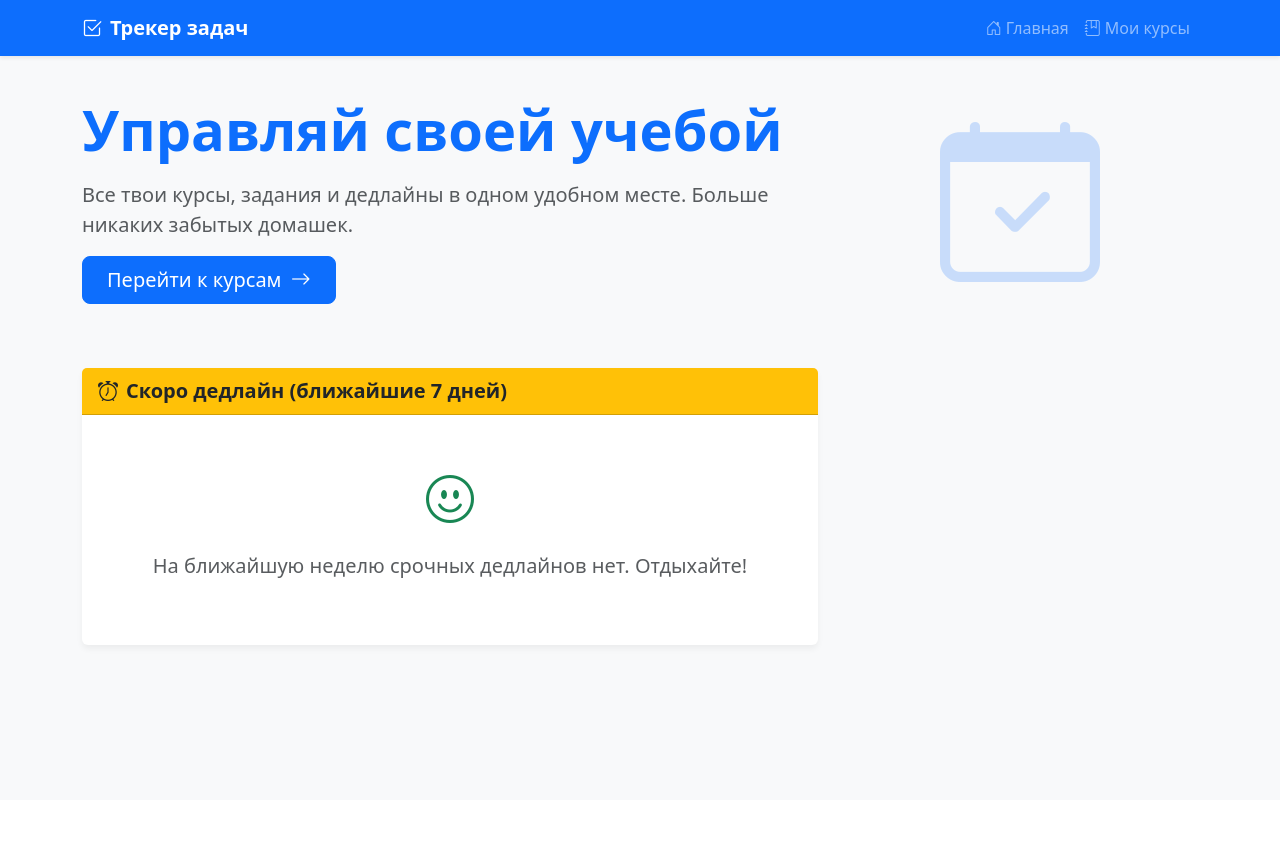
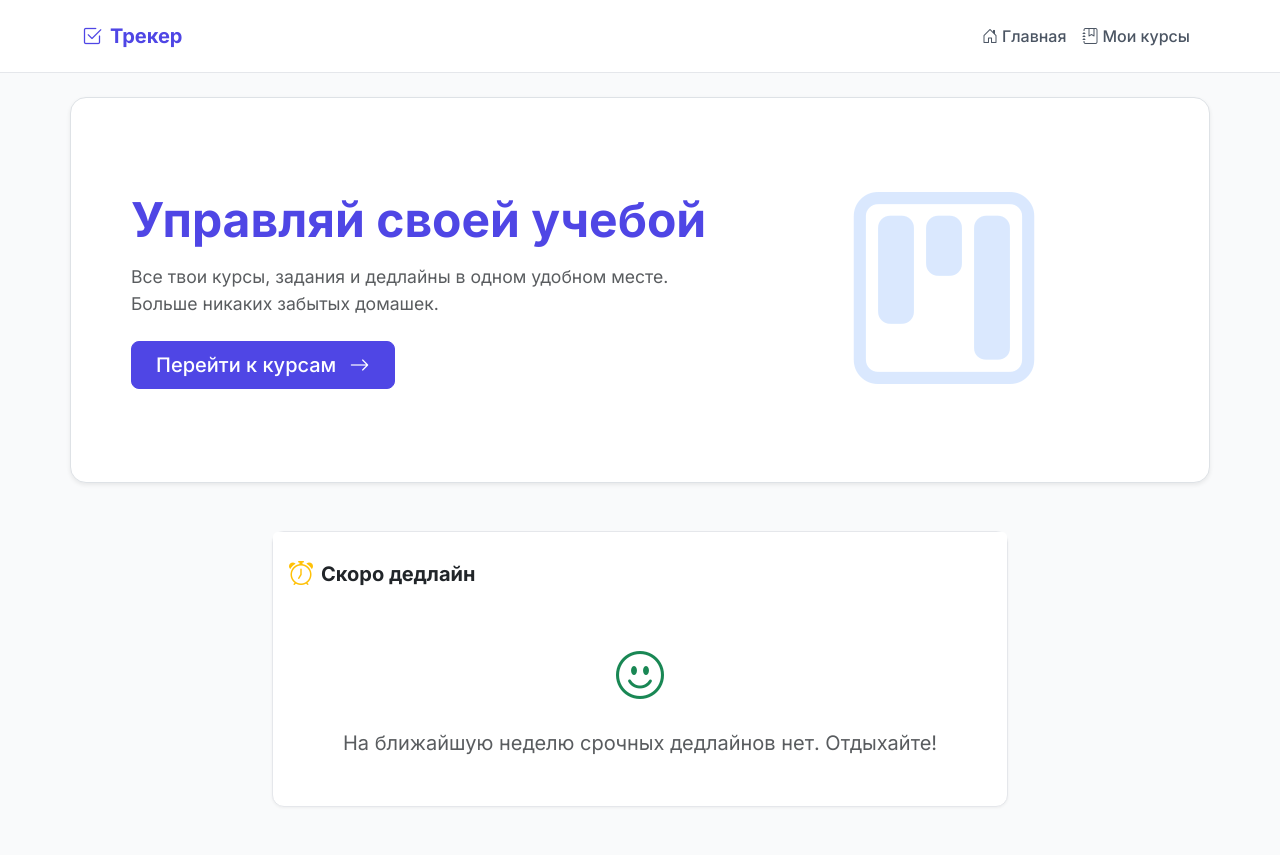
Before and after one commit to yazeffIvan/study-task-tracker, a FastAPI app: page / in a window 1280 px wide. Before the commit the page ends 649 px from the top, so only its background shows below. Run offline with FastAPI, Linux system fonts and the light colour scheme.

Commit message:
feat: full UI CRUD, stats and modern design (#41)
* feat: full UI CRUD, stats and modern design

* test: add missing coverage for CRUD operations

```diff
--- a/src/main.py
+++ b/src/main.py
@@ -144,3 +144,74 @@
         name="index.html",
         context={"title": "Трекер учебных задач", "upcoming_tasks": upcoming_tasks},
     )
+
+
+@app.post("/courses/{course_id}/delete")
+def delete_course(course_id: int, db: Session = Depends(get_db)):
+    """Удаление курса и всех его заданий."""
+    course = db.query(Course).filter(Course.id == course_id).first()
+    if not course:
+        raise HTTPException(status_code=404, detail="Курс не найден")
+    db.delete(course)
+    db.commit()
+    return RedirectResponse(url="/courses", status_code=303)
+
+
+@app.post("/tasks/{task_id}/delete")
+def delete_task(task_id: int, db: Session = Depends(get_db)):
+    """Удаление задания."""
+    task = db.query(Task).filter(Task.id == task_id).first()
+    if not task:
+        raise HTTPException(status_code=404, detail="Задание не найдено")
+    course_id = task.course_id
+    db.delete(task)
+    db.commit()
+    return RedirectResponse(url=f"/courses/{course_id}", status_code=303)
+
+
+@app.get("/tasks/{task_id}/edit", response_class=HTMLResponse)
+def edit_task_page(request: Request, task_id: int, db: Session = Depends(get_db)):
+    """Страница редактирования задания."""
+    task = db.query(Task).filter(Task.id == task_id).first()
+    if not task:
+        raise HTTPException(status_code=404, detail="Задание не найдено")
+
+    return templates.TemplateResponse(
+        request=request,
+        name="task_edit.html",
+        context={"title": "Редактирование", "task": task, "error": None},
+    )
+
+
+@app.post("/tasks/{task_id}/edit")
+def edit_task(
+        request: Request,
+        task_id: int,
+        title: str = Form(...),
+        deadline: str = Form(None),
+        db: Session = Depends(get_db),
+):
+    """Обработка формы редактирования."""
+    task = db.query(Task).filter(Task.id == task_id).first()
+    if not task:
+        raise HTTPException(status_code=404, detail="Задание не найдено")
+
+    if not title.strip():
+        return templates.TemplateResponse(
+            request=request,
+            name="task_edit.html",
+            context={"title": "Редактирование", "task": task, "error": "Название обязательно"},
+            status_code=400,
+        )
+
+    parsed_deadline = None
+    if deadline:
+        try:
+            parsed_deadline = datetime.strptime(deadline, "%Y-%m-%dT%H:%M")
+        except ValueError:
+            pass
+
+    task.title = title.strip()
+    task.deadline = parsed_deadline
+    db.commit()
+    return RedirectResponse(url=f"/courses/{task.course_id}", status_code=303)
--- a/src/templates/base.html
+++ b/src/templates/base.html
@@ -4,37 +4,96 @@
     <meta charset="UTF-8">
     <meta name="viewport" content="width=device-width, initial-scale=1.0">
     <title>{{ title }} | Трекер задач</title>
-    <!-- Bootstrap CSS -->
+
+    <!-- Шрифт Inter -->
+    <link rel="preconnect" href="https://fonts.googleapis.com">
+    <link rel="preconnect" href="https://fonts.gstatic.com" crossorigin>
+    <link href="https://fonts.googleapis.com/css2?family=Inter:wght@400;500;600;700&display=swap" rel="stylesheet">
+
+    <!-- Bootstrap CSS и Icons -->
     <link href="https://cdn.jsdelivr.net/npm/bootstrap@5.3.2/dist/css/bootstrap.min.css" rel="stylesheet">
-    <!-- Bootstrap Icons -->
     <link rel="stylesheet" href="https://cdn.jsdelivr.net/npm/bootstrap-icons@1.11.1/font/bootstrap-icons.css">
 
     <style>
+        :root {
+            --primary-color: #4f46e5; /* Индиго (современный цвет) */
+            --bg-color: #f9fafb;
+        }
+
         body {
-            background-color: #f8f9fa; /* Мягкий серый фон */
-            font-family: system-ui, -apple-system, "Segoe UI", Roboto, "Helvetica Neue", Arial, sans-serif;
+            background-color: var(--bg-color);
+            font-family: 'Inter', system-ui, -apple-system, sans-serif;
+            color: #1f2937;
         }
+
+        /* Красивая шапка с легкой тенью */
         .navbar {
-            box-shadow: 0 2px 4px rgba(0,0,0,.08);
+            background-color: #ffffff !important;
+            border-bottom: 1px solid #e5e7eb;
+            padding: 1rem 0;
         }
+        .navbar-brand {
+            color: var(--primary-color) !important;
+            font-weight: 700;
+            font-size: 1.25rem;
+        }
+        .nav-link {
+            color: #4b5563 !important;
+            font-weight: 500;
+            transition: color 0.2s;
+        }
+        .nav-link:hover {
+            color: var(--primary-color) !important;
+        }
+
+        /* Карточки */
         .card {
-            border: none;
-            box-shadow: 0 4px 6px rgba(0,0,0,.05);
-            transition: transform 0.2s ease, box-shadow 0.2s ease;
+            border: 1px solid #e5e7eb;
+            border-radius: 12px;
+            box-shadow: 0 1px 3px rgba(0,0,0,0.05);
+            transition: all 0.2s ease;
+            background: #ffffff;
         }
         .card:hover {
-            transform: translateY(-2px);
-            box-shadow: 0 8px 15px rgba(0,0,0,.1);
+            box-shadow: 0 10px 15px -3px rgba(0,0,0,0.1);
+            border-color: #d1d5db;
         }
-        .badge-todo { background-color: #e2e3e5; color: #383d41; }
-        .badge-in-progress { background-color: #fff3cd; color: #856404; }
-        .badge-done { background-color: #d4edda; color: #155724; }
+
+        /* Кнопки */
+        .btn-primary {
+            background-color: var(--primary-color);
+            border-color: var(--primary-color);
+            font-weight: 500;
+            border-radius: 8px;
+            padding: 0.5rem 1.25rem;
+        }
+        .btn-primary:hover {
+            background-color: #4338ca;
+            border-color: #4338ca;
+        }
+        .btn-success {
+            background-color: #10b981;
+            border-color: #10b981;
+            border-radius: 8px;
+        }
+
+        /* Бейджи статусов */
+        .badge-todo { background-color: #f3f4f6; color: #4b5563; border: 1px solid #d1d5db; }
+        .badge-in-progress { background-color: #fef3c7; color: #92400e; border: 1px solid #fde68a; }
+        .badge-done { background-color: #d1fae5; color: #065f46; border: 1px solid #a7f3d0; }
+
+        /* Кастомный select для статусов */
+        select.form-select-sm {
+            border-radius: 8px;
+            padding: 0.4rem 2rem 0.4rem 1rem;
+            font-size: 0.875rem;
+        }
     </style>
 </head>
 <body>
-    <nav class="navbar navbar-expand-lg navbar-dark bg-primary mb-4">
+    <nav class="navbar navbar-expand-lg mb-4">
         <div class="container">
-            <a class="navbar-brand fw-bold" href="/"><i class="bi bi-check2-square me-2"></i>Трекер задач</a>
+            <a class="navbar-brand" href="/"><i class="bi bi-check2-square me-2"></i>Трекер</a>
             <button class="navbar-toggler" type="button" data-bs-toggle="collapse" data-bs-target="#navbarNav">
                 <span class="navbar-toggler-icon"></span>
             </button>
@@ -53,7 +112,6 @@
     <main class="container pb-5">
         {% block content %}{% endblock %}
     </main>
-    <!-- Bootstrap JS (для мобильного меню) -->
     <script src="https://cdn.jsdelivr.net/npm/bootstrap@5.3.2/dist/js/bootstrap.bundle.min.js"></script>
 </body>
 </html>
--- a/src/templates/index.html
+++ b/src/templates/index.html
@@ -1,37 +1,39 @@
 {% extends "base.html" %}
 
 {% block content %}
-<div class="row align-items-center mb-5 mt-3">
-    <div class="col-md-8">
-        <h1 class="display-4 fw-bold text-primary mb-3">Управляй своей учебой</h1>
-        <p class="lead text-muted">Все твои курсы, задания и дедлайны в одном удобном месте. Больше никаких забытых домашек.</p>
-        <a href="/courses" class="btn btn-primary btn-lg px-4 me-2">Перейти к курсам <i class="bi bi-arrow-right ms-1"></i></a>
+<!-- Hero Section -->
+<div class="row align-items-center mb-5 mt-3 p-4 p-md-5 bg-white rounded-4 shadow-sm border">
+    <div class="col-md-7">
+        <h1 class="display-5 fw-bold mb-3" style="color: var(--primary-color);">Управляй своей учебой</h1>
+        <p class="lead text-muted mb-4" style="font-size: 1.1rem;">
+            Все твои курсы, задания и дедлайны в одном удобном месте. Больше никаких забытых домашек.
+        </p>
+        <a href="/courses" class="btn btn-primary btn-lg px-4">Перейти к курсам <i class="bi bi-arrow-right ms-2"></i></a>
     </div>
-    <div class="col-md-4 text-center d-none d-md-block">
-        <i class="bi bi-calendar-check text-primary" style="font-size: 10rem; opacity: 0.2;"></i>
+    <div class="col-md-5 text-center d-none d-md-block">
+        <i class="bi bi-kanban text-primary" style="font-size: 12rem; opacity: 0.15; transform: rotate(-10deg);"></i>
     </div>
 </div>
 
+<!-- Дедлайны -->
 <div class="row">
-    <div class="col-md-8">
-        <div class="card bg-white">
-            <div class="card-header bg-warning text-dark d-flex align-items-center">
-                <i class="bi bi-alarm me-2 fs-5"></i>
-                <h5 class="mb-0 fw-bold">Скоро дедлайн (ближайшие 7 дней)</h5>
+    <div class="col-md-8 mx-auto">
+        <div class="card">
+            <div class="card-header bg-white border-bottom-0 pt-4 pb-0 d-flex align-items-center">
+                <i class="bi bi-alarm text-warning me-2 fs-4"></i>
+                <h5 class="mb-0 fw-bold">Скоро дедлайн</h5>
             </div>
             {% if upcoming_tasks %}
-                <ul class="list-group list-group-flush">
+                <ul class="list-group list-group-flush mt-2">
                     {% for task in upcoming_tasks %}
-                    <li class="list-group-item d-flex justify-content-between align-items-center py-3">
+                    <li class="list-group-item d-flex justify-content-between align-items-center py-3 px-4 border-0 border-bottom">
                         <div>
-                            <a href="/courses/{{ task.course_id }}" class="fw-bold text-decoration-none text-dark fs-5">
+                            <a href="/courses/{{ task.course_id }}" class="fw-bold text-decoration-none text-dark fs-5 d-block mb-1">
                                 {{ task.title }}
                             </a>
-                            <div class="text-muted small mt-1">
-                                <i class="bi bi-book me-1"></i>{{ task.course.title }}
-                            </div>
+                            <span class="text-muted small"><i class="bi bi-book me-1"></i>{{ task.course.title }}</span>
                         </div>
-                        <span class="badge bg-danger rounded-pill px-3 py-2 fs-6">
+                        <span class="badge bg-danger rounded-pill px-3 py-2" style="font-size: 0.9rem;">
                             <i class="bi bi-clock me-1"></i>{{ task.deadline.strftime("%d.%m в %H:%M") }}
                         </span>
                     </li>
@@ -40,7 +42,7 @@
             {% else %}
                 <div class="card-body text-center py-5">
                     <i class="bi bi-emoji-smile text-success" style="font-size: 3rem;"></i>
-                    <p class="mt-3 text-muted fs-5">На ближайшую неделю срочных дедлайнов нет. Отдыхайте!</p>
+                    <p class="mt-3 text-muted fs-5 mb-0">На ближайшую неделю срочных дедлайнов нет. Отдыхайте!</p>
                 </div>
             {% endif %}
         </div>
```
Also changed, not shown: src/templates/course_detail.html (+39 -6 lines), src/templates/courses.html (+21 -20 lines), src/templates/task_edit.html (added, +37 -0 lines), tests/test_courses.py (+66 -1 lines).
